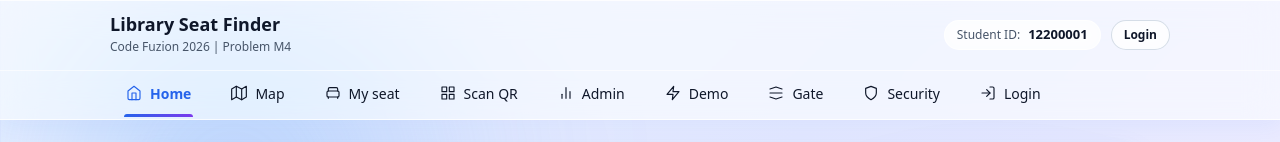
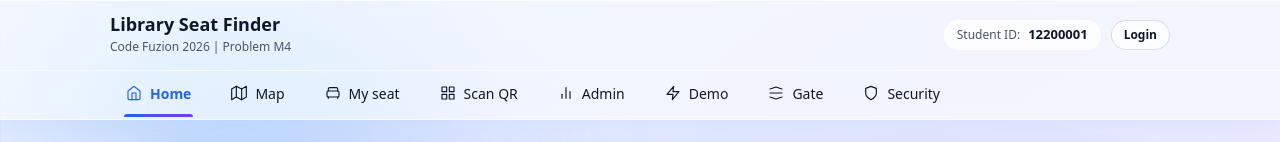
Before and after one commit to pranavwalia2-ops/library-seat-finder, a Next.js app: page / in a window 1280 px wide. Shown: the top 142 px of the page. Built offline with nearby package versions, Linux system fonts and the light colour scheme.

Commit message:
fix(nav): remove Login tab from horizontal tab bar

```diff
--- a/src/components/Navigation.tsx
+++ b/src/components/Navigation.tsx
@@ -139,17 +139,6 @@ export default function Navigation() {
         </svg>
       ),
     },
-    {
-      label: 'Login',
-      href: '/login',
-      icon: (
-        <svg width="16" height="16" viewBox="0 0 24 24" fill="none" stroke="currentColor" strokeWidth="1.75" strokeLinecap="round" strokeLinejoin="round">
-          <path d="M15 3h4a2 2 0 0 1 2 2v14a2 2 0 0 1-2 2h-4"></path>
-          <polyline points="10 17 15 12 10 7"></polyline>
-          <line x1="15" y1="12" x2="3" y2="12"></line>
-        </svg>
-      ),
-    },
   ];
 
   return (
```
